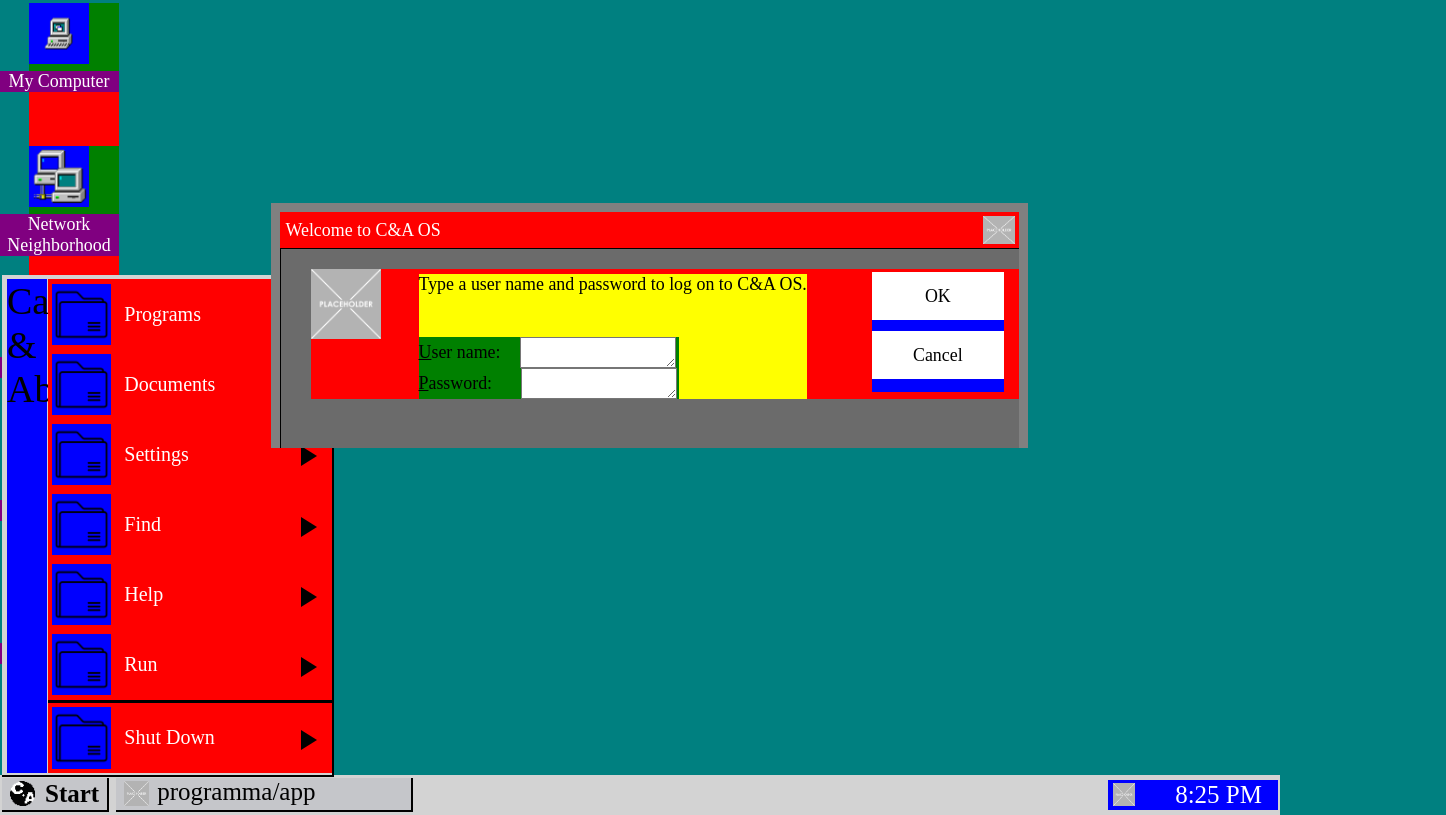
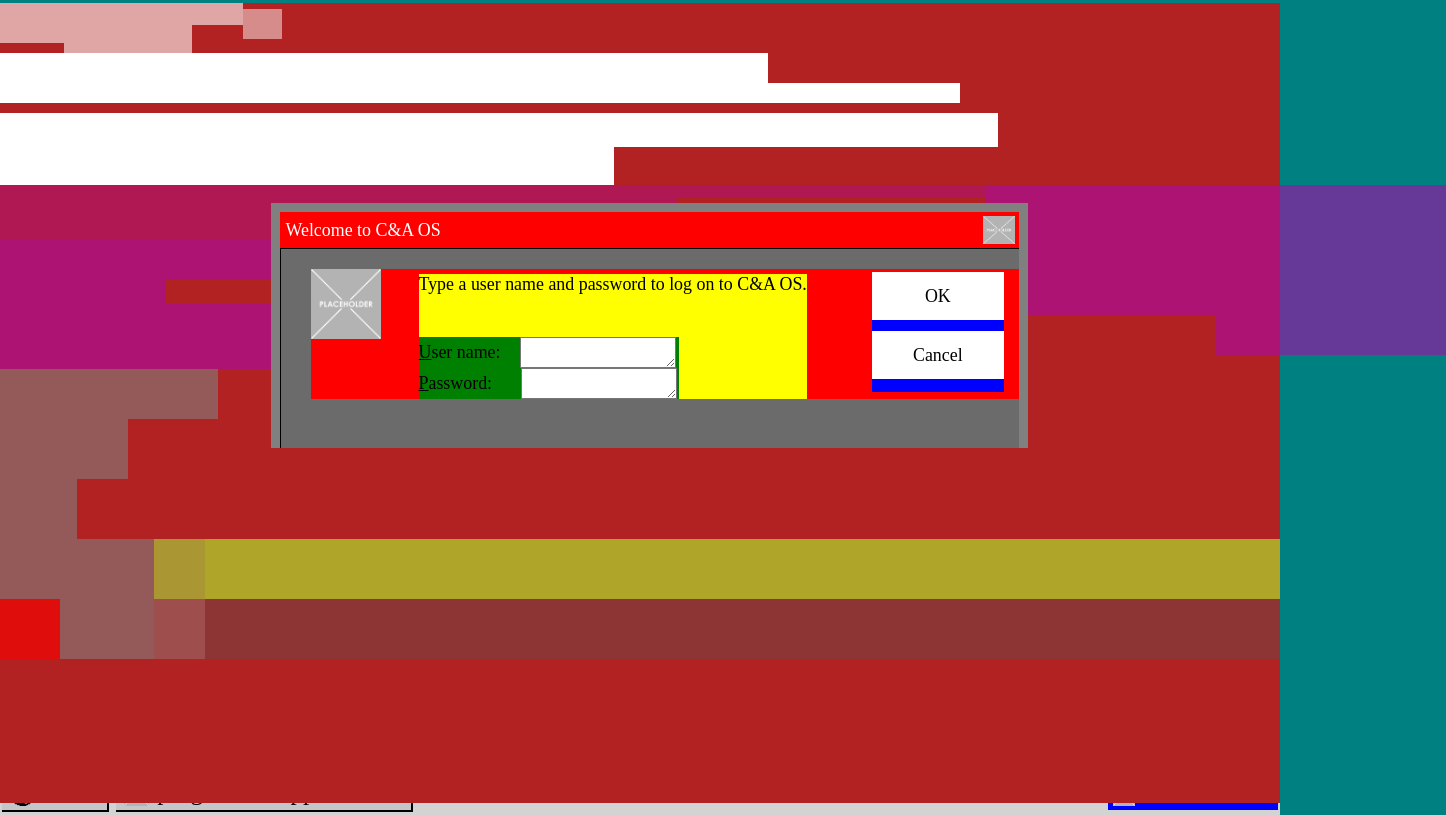
Before and after one commit to phantomghost910/minecrafter-terminal_protype, a plain HTML site: page index.html in a window 1280 px wide. Shown: the whole page, 1446 px wide, since content can reach past the window. Drawn offline with Linux system fonts and the light colour scheme.

Commit message:
glitchscherm begonnen maken

```diff
--- a/index.html
+++ b/index.html
@@ -84,6 +84,73 @@
                 </div>
              </div>
 
+             <!-- Glitchscherm (CLI is geopend) -->
+             <div id="glitch_screen">
+                <div id="glitch_screen2">
+
+
+                    <div id="glitch_element_2-1">
+                        <div id="g_e_2-1_a"></div>
+                        <div id="g_e_2-1_b"></div>
+                        <div id="g_e_2-1_c"></div>
+                        <div id="g_e_2-1_d"></div>
+                    </div>
+
+                    <div id="glitch_element_1-1">
+                        <div id="g_e_1-1a"></div>
+                        <div id="g_e_1-1b"></div>
+                    </div>
+
+                    <div id="glitch_element_1-2">
+                        <div id="g_e_1-2a"></div>
+                        <div id="g_e_1-2b"></div>
+                        <div id="g_e_1-2c"></div>
+                    </div>
+
+                    <div id="glitchelement_2-2">
+                        <div class="glitch_container">
+                            <div id="g_e_2-2_a"></div>
+                            <div id="g_e_2-2_b"></div>
+                            <div id="g_e_2-2_c"></div>
+                        </div>
+
+                        <div class="glitch_container-2">
+                            <div id="g_e_2-2_d"></div>
+                            <div id="g_e_2-2_e"></div>
+                            <div id="g_e_2-2_f"></div>
+                            <div id="g_e_2-2_g"></div>
+                            <div id="g_e_2-2_h"></div>
+                            <div id="g_e_2-2_i"></div>
+                        </div>
+
+                    </div>
+
+                    <div id="glitchelement_2-3">
+                        <div id="g_e_2-3_a"></div>
+                        <div id="g_e_2-3_b"></div>
+                        <div id="g_e_2-3_c"></div>
+                        <div id="g_e_2-3_d"></div>
+                        <div id="g_e_2-3_e"></div>
+                    </div>
+
+                    <div id="glitchelement_2-4">
+                        <div id="g_e_2-4_a"></div>
+                        <div id="g_e_2-4_b"></div>
+                        <div id="g_e_2-4_c"></div>
+                        <div id="glitchelement_2-4_d_container">
+                            <div id="g_e_2-4_d1"></div>
+                            <div id="g_e_2-4_d2"></div>
+                        </div>
+
+                        <div id="glitchelement_2-4_e_container">
+                            <div id="g_e_2-4_e1"></div>
+                            <div id="g_e_2-4_e2"></div>
+                            <div id="g_e_2-4_e3"></div>
+                        </div>
+
+                    </div>
+                </div>
+             </div>
 
             <!-- Pop-up bar -->
             <div class="popup" id="popupbar_omgeving">
--- a/style.css
+++ b/style.css
@@ -121,6 +121,251 @@
 #log_in {
   display: block;
   width: 739px;
+}
+
+#glitch_screen {
+  position: absolute;
+  width: 100%;
+  height: 100%;
+  background-color: firebrick;
+
+  z-index: 2;
+}
+
+#g_e_1-1a {
+  width: 60%;
+  height: 30px;
+  background-color: white;
+}
+
+#g_e_1-2a {
+  width: 78%;
+  height: 34px;
+  background-color: white;
+  margin-top: 10px;
+}
+
+#g_e_1-1b {
+  width: 75%;
+  height: 20px;
+  background-color: white;
+}
+
+#g_e_1-2c {
+  width: 48%;
+  height: 38px;
+  background-color: white;
+}
+
+#glitch_element_2-1, #glitchelement_2-2, #glitchelement_2-3, #glitchelement_2-4 {
+  display: flex;
+  opacity: 60%;
+}
+
+.glitch_container {
+  width: 100%;
+  display: flex;
+  opacity: 60%;
+}
+
+.glitch_container-2 {
+  position: absolute;
+  width: 60%;
+  display: flex;
+  margin-left: 53%;
+  flex-wrap: wrap;
+  justify-content: flex-end;
+}
+
+#glitchelement_2-3 {
+  display: flex;
+  flex-direction: column;
+  width: 100%;
+}
+
+#glitchelement_2-4 {
+  display: flex;
+  flex-direction: column;
+  width: 100%;
+}
+
+#g_e_2-1_a {
+  width: 5%;
+  height: 40px;
+  background-color: white;
+}
+
+#g_e_2-1_b {
+  width: 10%;
+  height: 50px;
+  background-color: white;
+}
+
+#g_e_2-1_c {
+  width: 4%;
+  height: 22px;
+  background-color: white;
+}
+
+#g_e_2-1_d {
+  width: 3%;
+  height: 30px;
+  background-color: white;
+
+  opacity: 80%;
+  margin-top: 6px;
+}
+
+#g_e_2-2_a {
+  width: 50%;
+  height: 55px;
+  background-color: rgb(170, 11, 170);
+}
+
+#g_e_2-2_b {
+  width: 3%;
+  height: 53px;
+  background-color: rgb(170, 11, 170);
+}
+
+#g_e_2-2_c {
+  width: 27%;
+  height: 13px;
+  background-color: rgb(170, 11, 170);
+}
+
+#g_e_2-2_d {
+  width: 60%;
+  height: 80px;
+  background-color: rgb(170, 11, 170);
+}
+
+#g_e_2-2_e {
+  width: 63%;
+  height: 20px;
+  background-color: rgb(170, 11, 170);
+}
+
+#g_e_2-2_f {
+  width: 100%;
+  height: 10px;
+  background-color: rgb(170, 11, 170);
+}
+
+#g_e_2-2_g {
+  width: 90%;
+  height: 10px;
+  background-color: rgb(170, 11, 170);
+}
+
+#g_e_2-2_h {
+  width: 55%;
+  height: 10px;
+  background-color: rgb(170, 11, 170);
+}
+
+#g_e_2-2_i {
+  width: 30%;
+  height: 50px;
+  background-color: rgb(170, 11, 170);
+}
+
+
+
+#g_e_2-3_a {
+  width: 30%;
+  background-color: rgb(170, 11, 170);
+  height: 40px;
+}
+
+#g_e_2-3_b {
+  width: 13%;
+  background-color: rgb(170, 11, 170);
+  height: 24px;
+}
+
+#g_e_2-3_c {
+  width: 28.3%;
+  background-color: rgb(170, 11, 170);
+  height: 24px;
+}
+
+#g_e_2-3_d {
+  width: 29.6%;
+  background-color: rgb(170, 11, 170);
+  height: 24px;
+}
+
+#g_e_2-3_e {
+  width: 37%;
+  background-color: rgb(170, 11, 170);
+  height: 17px;
+}
+
+
+
+
+#g_e_2-4_a {
+  width: 17%;
+  height: 50px;
+  background-color: gray;
+}
+
+#g_e_2-4_b {
+  width: 10%;
+  height: 60px;
+  background-color: gray;
+}
+
+#g_e_2-4_c {
+  width: 6%;
+  height: 60px;
+  background-color: gray;
+}
+
+#g_e_2-4_d1 {
+  width: 12%;
+  height: 60px;
+  background-color: gray;
+}
+
+#g_e_2-4_d2 {
+  width: 4%;
+  height: 60px;
+  background-color: gray;
+  opacity: 20%;
+}
+
+#glitchelement_2-4_d_container {
+  display: flex;
+  background-color: greenyellow;
+}
+
+#glitchelement_2-4_e_container {
+  display: flex;
+  background-color: red;
+
+}
+
+#g_e_2-4_e1 {
+  width: calc(12% - 60px);
+  height: 60px;
+  background-color: gray;
+  margin-left: 60px;
+}
+
+#g_e_2-4_e2 {
+  width: 4%;
+  height: 60px;
+  background-color: gray;
+  opacity: 85%;
+}
+
+#g_e_2-4_e3 {
+  width: 84%;
+  height: 60px;
+  background-color: rgb(83, 83, 83);
+  opacity: 80%;
 }
 
 .option_startmenu {
```
Lines whose indentation alone changed are shown as unchanged.
